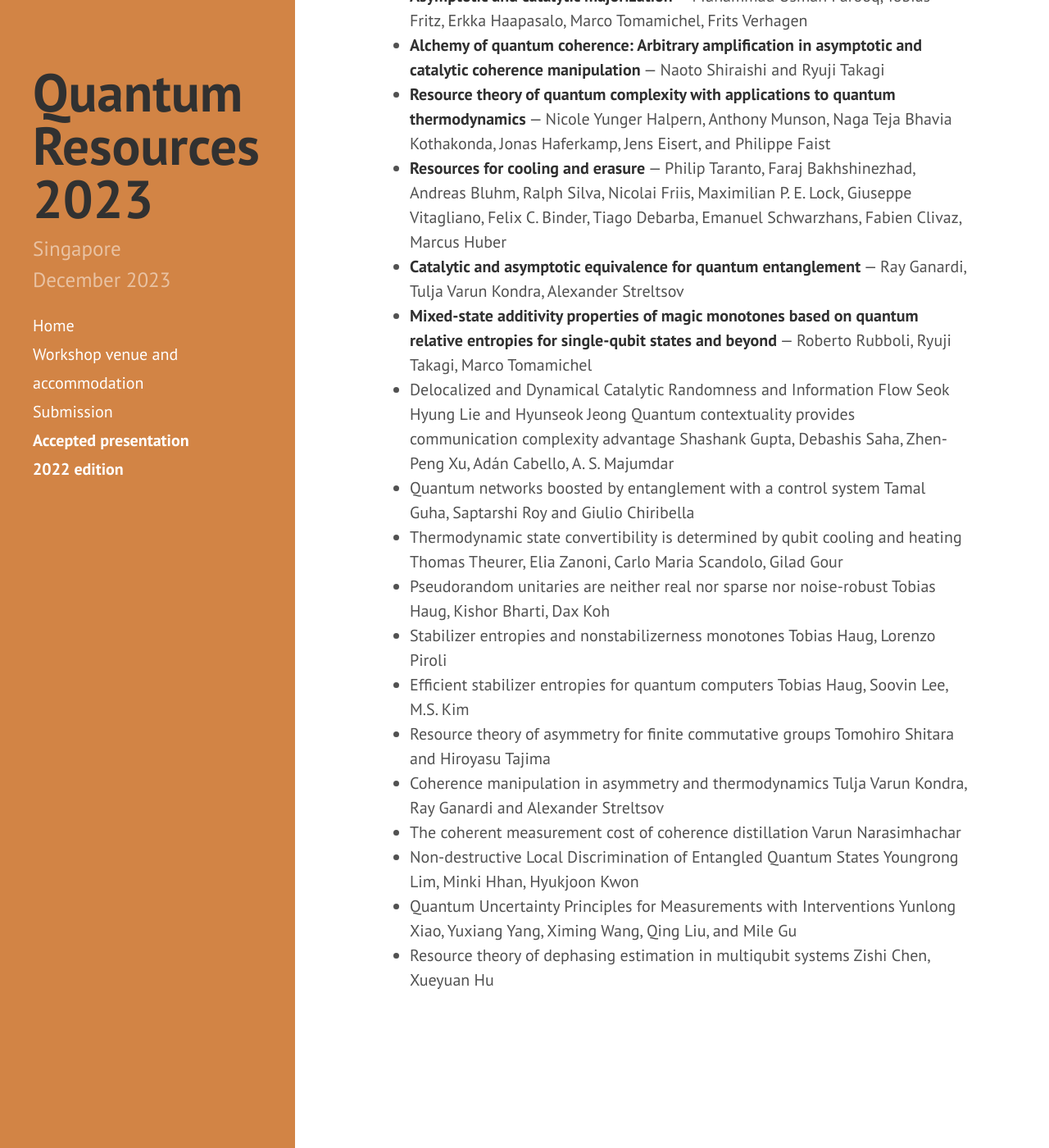
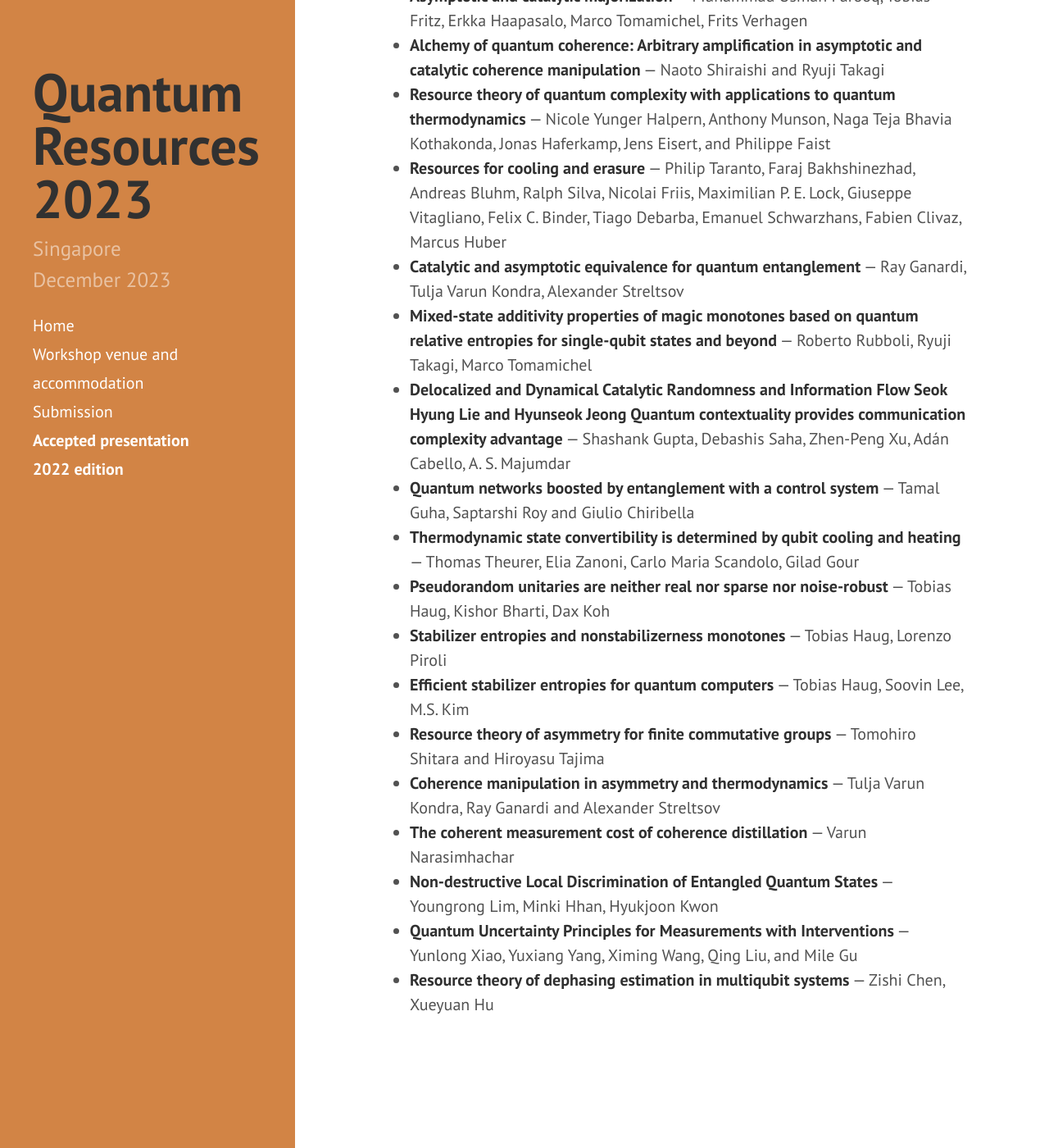
Before and after one commit to RyujiPat2/RyujiPat2.github.io, a Jekyll site: the page built from accepted.md, in a window 1280 px wide and 1400 px high, scrolled down 1088 px. Shown: the whole window at 82% size. Built offline with Jekyll 4.4.1, drawn with Linux system fonts in a browser that asks for light colours; nearby versions of some CDN libraries; part of the change alters nothing that is shown.

```diff
--- a/accepted.md
+++ b/accepted.md
@@ -27,16 +27,16 @@ order: 4
 * **Resources for cooling and erasure** &mdash; Philip Taranto, Faraj Bakhshinezhad, Andreas Bluhm, Ralph Silva, Nicolai Friis, Maximilian P. E. Lock, Giuseppe Vitagliano, Felix C. Binder, Tiago Debarba, Emanuel Schwarzhans, Fabien Clivaz, Marcus Huber
 * **Catalytic and asymptotic equivalence for quantum entanglement** &mdash; Ray Ganardi, Tulja Varun Kondra, Alexander Streltsov
 * **Mixed-state additivity properties of magic monotones based on quantum relative entropies for single-qubit states and beyond** &mdash; Roberto Rubboli, Ryuji Takagi, Marco Tomamichel
-* Delocalized and Dynamical Catalytic Randomness and Information Flow	Seok Hyung Lie and Hyunseok Jeong
-Quantum contextuality provides communication complexity advantage	Shashank Gupta, Debashis Saha, Zhen-Peng Xu, Adán Cabello, A. S. Majumdar
-* Quantum networks boosted by entanglement with a control system	Tamal Guha, Saptarshi Roy and Giulio Chiribella
-* Thermodynamic state convertibility is determined by qubit cooling and heating	Thomas Theurer, Elia Zanoni, Carlo Maria Scandolo, Gilad Gour
-* Pseudorandom unitaries are neither real nor sparse nor noise-robust	Tobias Haug, Kishor Bharti, Dax Koh
-* Stabilizer entropies and nonstabilizerness monotones Tobias Haug, Lorenzo Piroli
-* Efficient stabilizer entropies for quantum computers Tobias Haug, Soovin Lee, M.S. Kim
-* Resource theory of asymmetry for finite commutative groups Tomohiro Shitara and Hiroyasu Tajima
-* Coherence manipulation in asymmetry and thermodynamics Tulja Varun Kondra, Ray Ganardi and Alexander Streltsov
-* The coherent measurement cost of coherence distillation	Varun Narasimhachar
-* Non-destructive Local Discrimination of Entangled Quantum States Youngrong Lim, Minki Hhan, Hyukjoon Kwon
-* Quantum Uncertainty Principles for Measurements with Interventions Yunlong Xiao, Yuxiang Yang, Ximing Wang, Qing Liu, and Mile Gu
-* Resource theory of dephasing estimation in multiqubit systems	Zishi Chen, Xueyuan Hu
+* **Delocalized and Dynamical Catalytic Randomness and Information Flow	Seok Hyung Lie and Hyunseok Jeong
+Quantum contextuality provides communication complexity advantage** &mdash; Shashank Gupta, Debashis Saha, Zhen-Peng Xu, Adán Cabello, A. S. Majumdar
+* **Quantum networks boosted by entanglement with a control system** &mdash; Tamal Guha, Saptarshi Roy and Giulio Chiribella
+* **Thermodynamic state convertibility is determined by qubit cooling and heating** &mdash; Thomas Theurer, Elia Zanoni, Carlo Maria Scandolo, Gilad Gour
+* **Pseudorandom unitaries are neither real nor sparse nor noise-robust** &mdash; Tobias Haug, Kishor Bharti, Dax Koh
+* **Stabilizer entropies and nonstabilizerness monotones** &mdash; Tobias Haug, Lorenzo Piroli
+* **Efficient stabilizer entropies for quantum computers** &mdash; Tobias Haug, Soovin Lee, M.S. Kim
+* **Resource theory of asymmetry for finite commutative groups** &mdash; Tomohiro Shitara and Hiroyasu Tajima
+* **Coherence manipulation in asymmetry and thermodynamics** &mdash; Tulja Varun Kondra, Ray Ganardi and Alexander Streltsov
+* **The coherent measurement cost of coherence distillation** &mdash; Varun Narasimhachar
+* **Non-destructive Local Discrimination of Entangled Quantum States** &mdash; Youngrong Lim, Minki Hhan, Hyukjoon Kwon
+* **Quantum Uncertainty Principles for Measurements with Interventions** &mdash; Yunlong Xiao, Yuxiang Yang, Ximing Wang, Qing Liu, and Mile Gu
+* **Resource theory of dephasing estimation in multiqubit systems** &mdash; Zishi Chen, Xueyuan Hu
```
